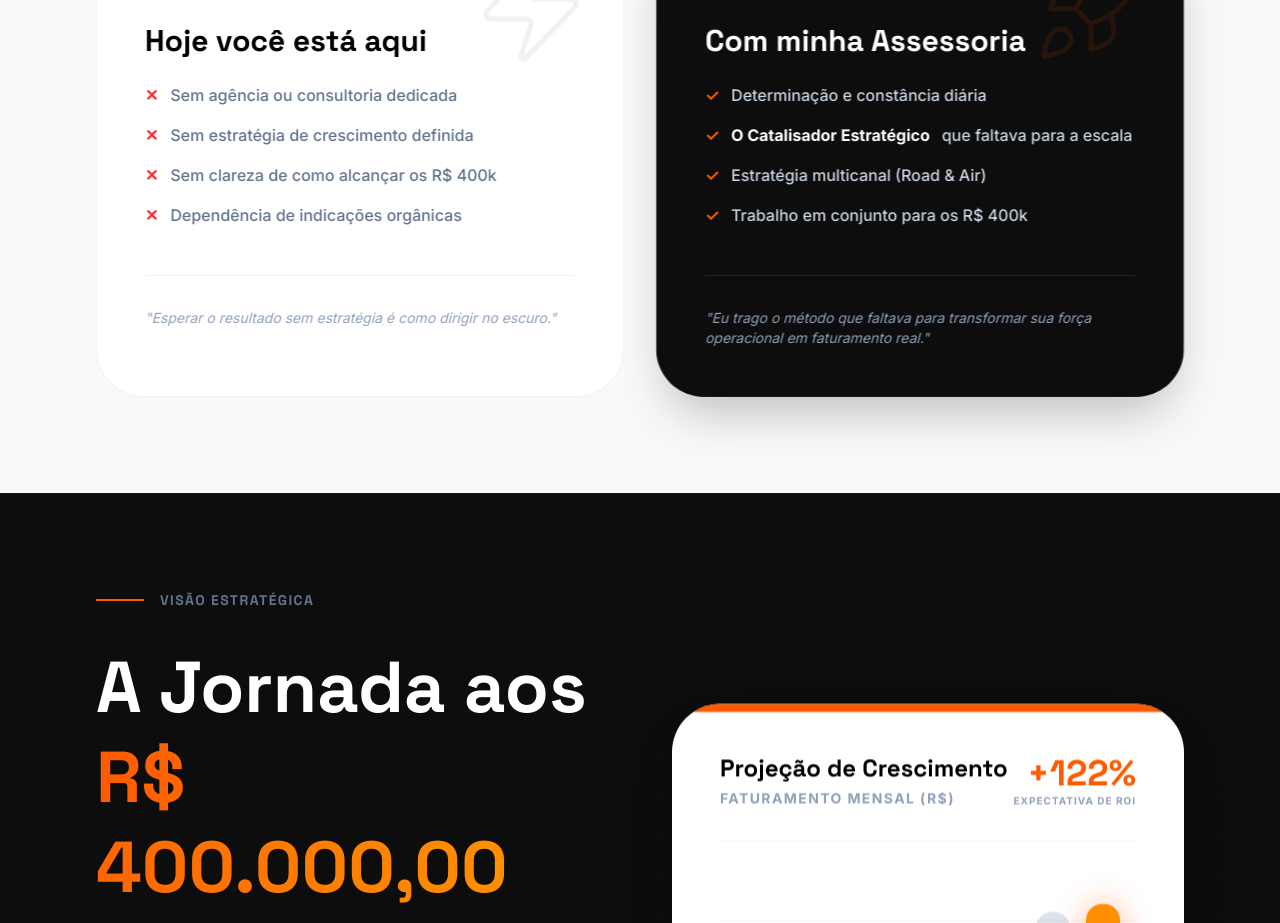
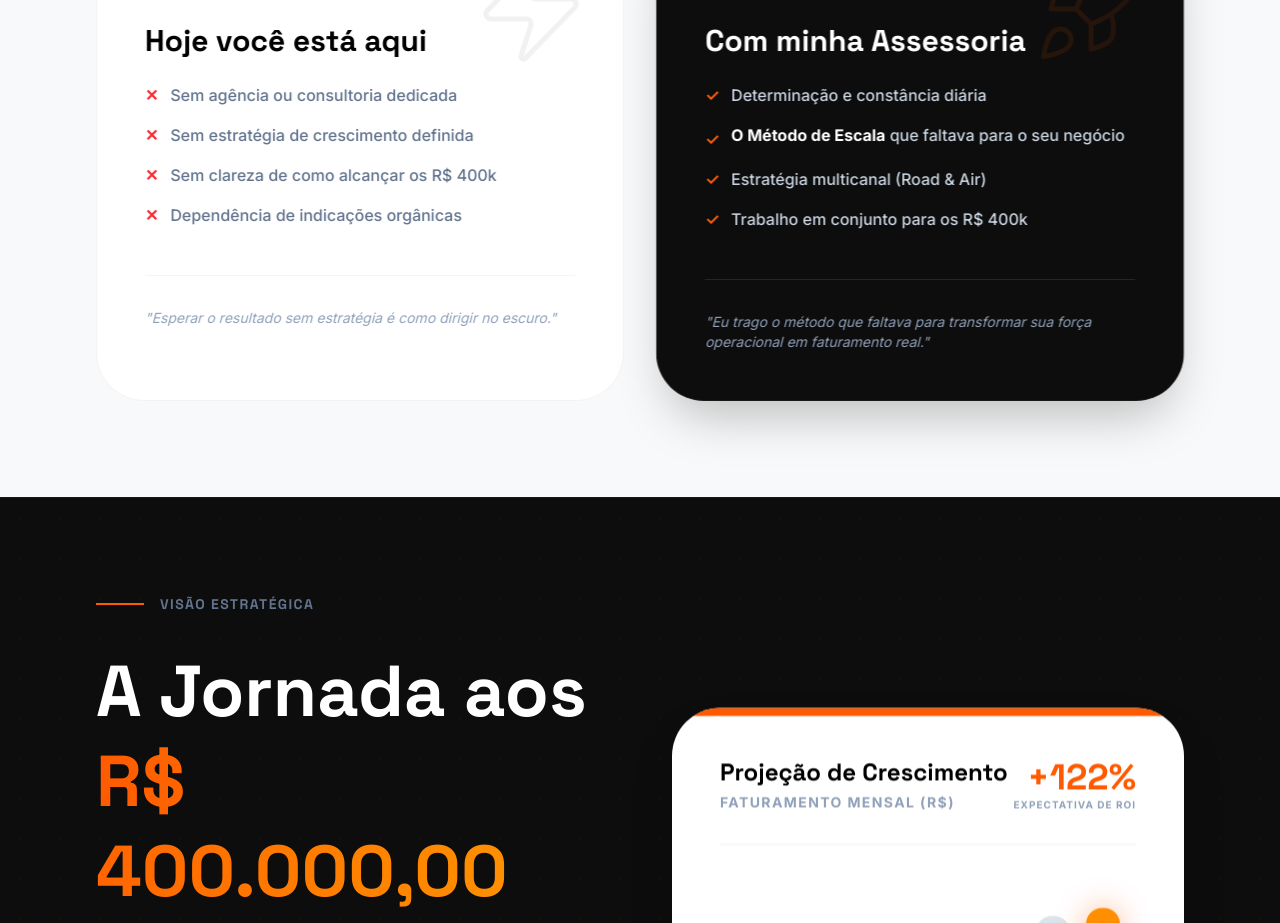
Before and after one commit to willwinnicios/propostagollog, a React (Vite) app: page / in a window 1280 px wide. Shown: the part 4300-5223 px from the top of the page. Built offline with nearby package versions, Linux system fonts and the light colour scheme.

Commit message:
fix: resolve text wrapping bug in ComparisonSection and improve wording

```diff
--- a/src/components/sections/ComparisonSection.tsx
+++ b/src/components/sections/ComparisonSection.tsx
@@ -59,8 +59,9 @@ export default function ComparisonSection({ scrollYProgress }: any) {
                       <li className="flex gap-3 text-slate-300 font-medium">
                          <span className="text-gollog font-bold">✓</span> Determinação e constância diária
                       </li>
-                      <li className="flex gap-3 text-slate-300 font-medium">
-                         <span className="text-gollog font-bold">✓</span> <strong className="text-white">O Catalisador Estratégico</strong> que faltava para a escala
+                      <li className="flex gap-3 text-slate-300 font-medium items-start">
+                         <span className="text-gollog font-bold shrink-0 mt-1">✓</span>
+                         <span><strong className="text-white">O Método de Escala</strong> que faltava para o seu negócio</span>
                       </li>
                       <li className="flex gap-3 text-slate-300 font-medium">
                          <span className="text-gollog font-bold">✓</span> Estratégia multicanal (Road & Air)
```
